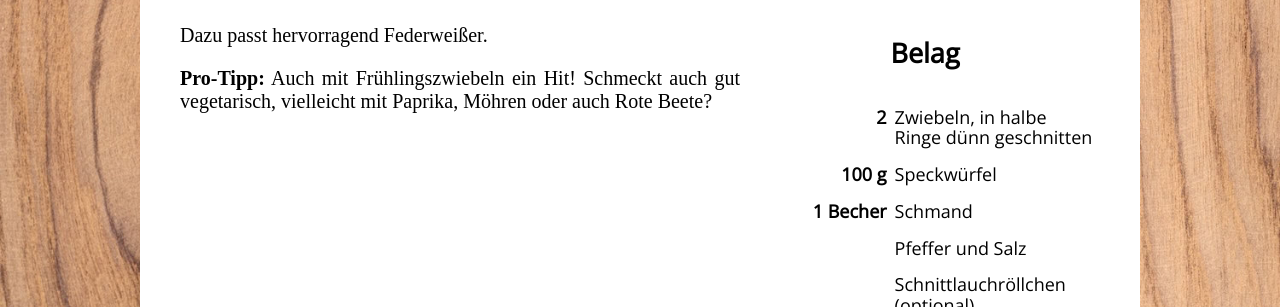
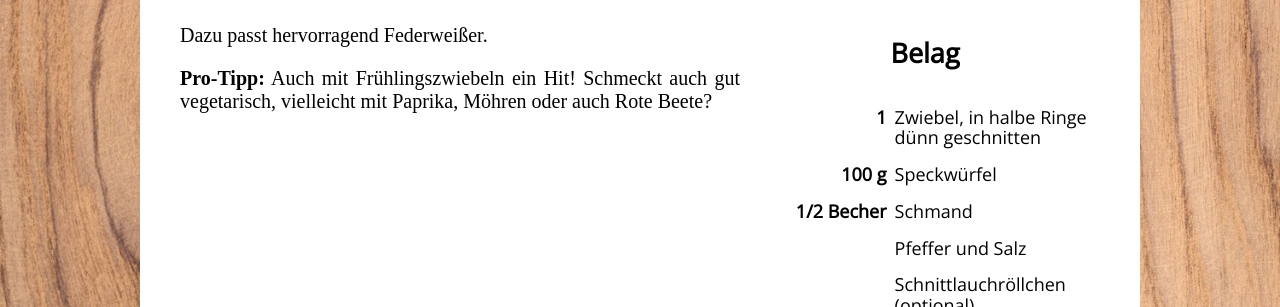
Before and after one commit to konstantinkobs/rezepte, a Jekyll site: the page built from _rezepte/flammkuchen.md, in a window 1280 px wide. Shown: the part 453-760 px from the top of the page. Built offline with Jekyll 4.4.1, drawn with Linux system fonts in a browser that asks for light colours; some web fonts are replaced.

Commit message:
Update flammkuchen.md

```diff
--- a/_rezepte/flammkuchen.md
+++ b/_rezepte/flammkuchen.md
@@ -13,9 +13,9 @@ zutaten:
 weitere_zutaten:
   - name: Belag
     zutaten:
-      - '2  Zwiebeln, in halbe Ringe dünn geschnitten'
+      - '1  Zwiebel, in halbe Ringe dünn geschnitten'
       - 100 g  Speckwürfel
-      - 1 Becher  Schmand
+      - 1/2 Becher  Schmand
       - '  Pfeffer und Salz'
       - '  Schnittlauchröllchen (optional)'
 published: true
```
